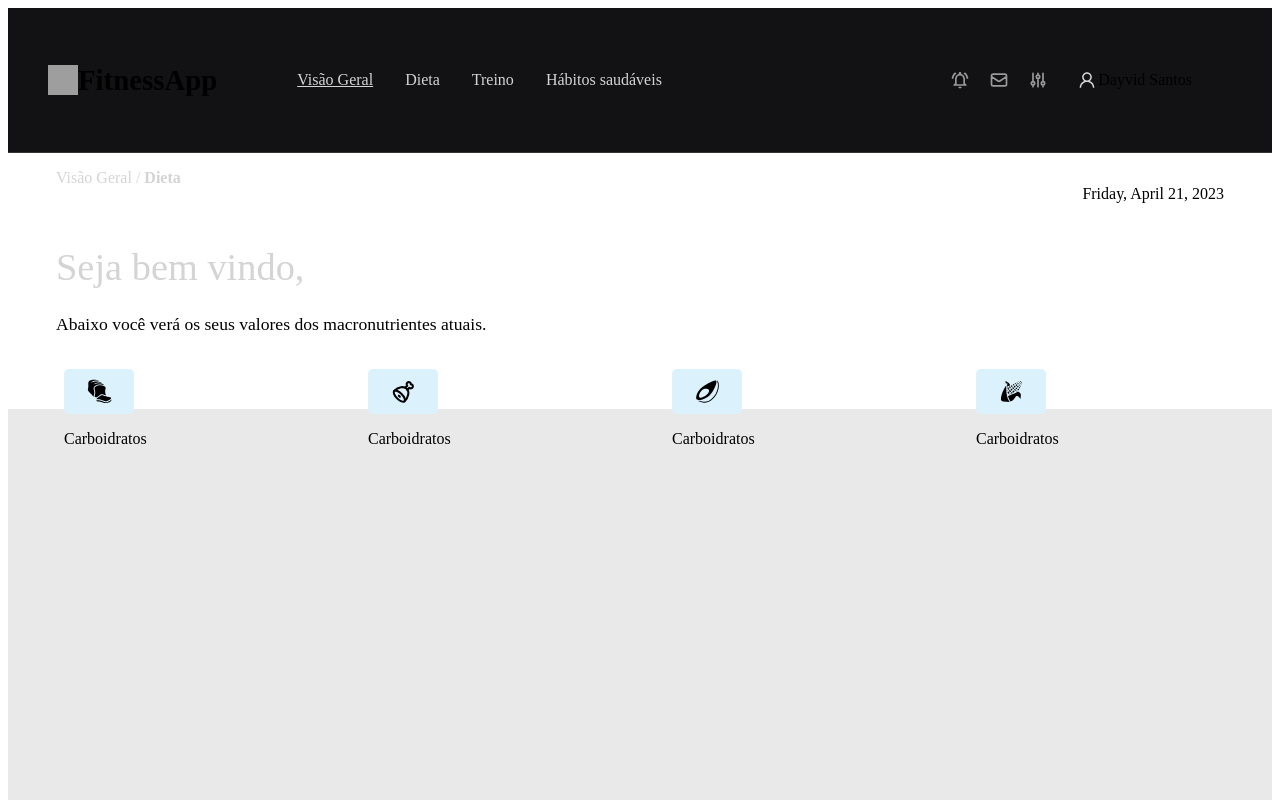
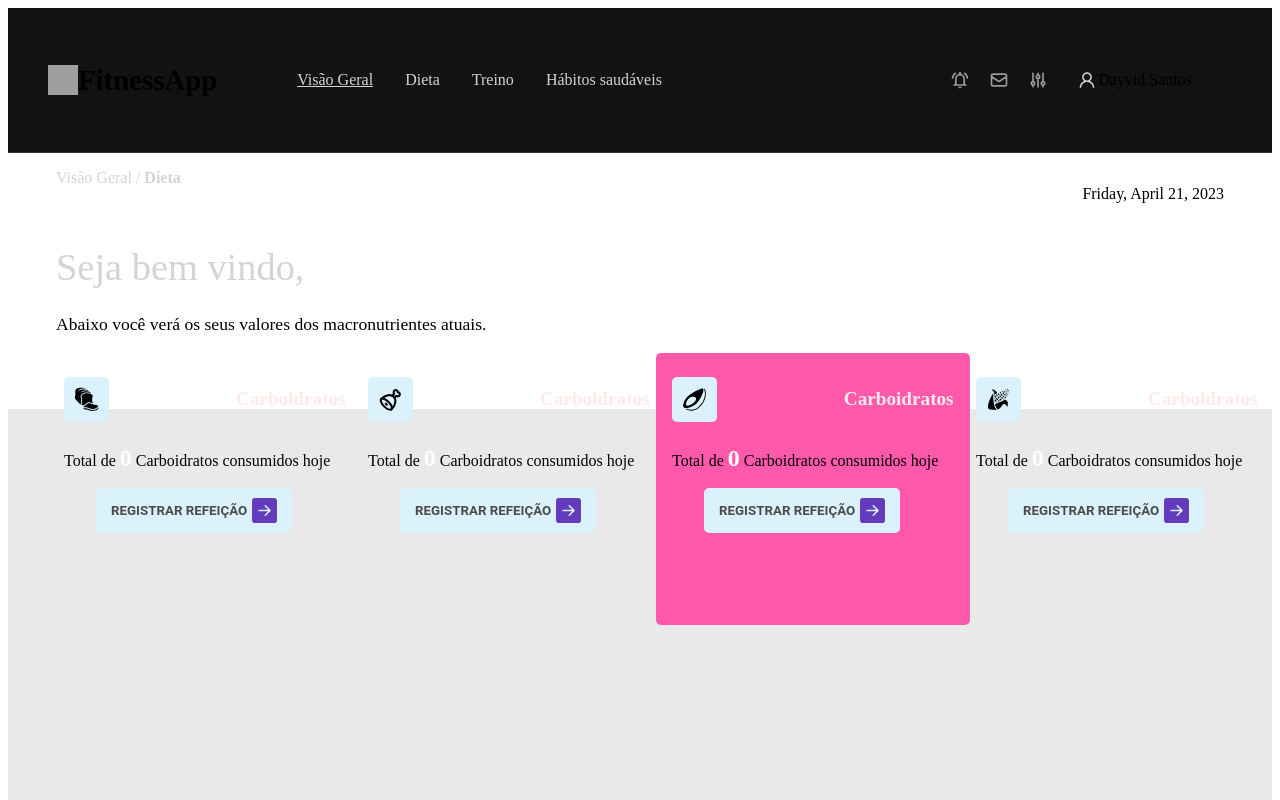
Before and after one commit to dayvid-s/FitnessApp, a Next.js app: page /Home/Index in a window 1280 px wide. Shown: the top 800 px of the page. Built offline with nearby package versions, Linux system fonts and the light colour scheme; grey boxes are pictures that could not be loaded.

Commit message:
added more features at nutrients info component

```diff
--- a/next.config.js
+++ b/next.config.js
@@ -2,7 +2,7 @@
 const nextConfig = {
   experimental: {
     appDir: true,
-    reactStrictMode: true,
+    reactStrictMode: false,
     compiler: {
       // Enables the styled-components SWC transform
       styledComponents: true
--- a/src/components/NutrientsInfo/index.tsx
+++ b/src/components/NutrientsInfo/index.tsx
@@ -1,10 +1,13 @@
 import { IconType } from "react-icons/lib"
 import {
   Container,
-  IconWrapper
+  IconWrapper,
+  MacroNutrientsWrapper,
+  RegisterMealButton,
+  TotalNutrientsArea
 } from "./styles"
 import React from "react"
-
+import {BsFillArrowRightSquareFill} from "react-icons/bs"
 
 
 export interface InutrientsInfoProps {
@@ -20,13 +23,26 @@ export function NutrientsInfo ({
 
 
   return(
-    <Container type={type}  >
-      <IconWrapper type={type} >
+    <Container type={type} >
+      <MacroNutrientsWrapper>
 
-        {React.createElement(Icon)}
-      </IconWrapper>
+        <IconWrapper type={type} >
 
-      <p>Carboidratos</p>
+          {React.createElement(Icon)}
+        </IconWrapper>
+
+        <p>Carboidratos</p>
+      </MacroNutrientsWrapper>
+
+      <TotalNutrientsArea>
+        <p>Total de <strong>0</strong> Carboidratos consumidos hoje</p>
+
+        <RegisterMealButton>REGISTRAR REFEIÇÃO
+
+          <BsFillArrowRightSquareFill/>
+        </RegisterMealButton>
+      </TotalNutrientsArea>
+      {/* 0 carboidratos hoje, registrar refeição pique botao #DBF2FD*/}
     </Container>
   )
 }
--- a/src/components/NutrientsInfo/styles.ts
+++ b/src/components/NutrientsInfo/styles.ts
@@ -9,6 +9,15 @@ export interface IconWrapperProps {
 
 
 export const Container = styled.div<ConteinerProps>`
+    /* display: flex;
+    flex-direction: row; */
+    height: 30vh;
+    width: 22vw;
+    margin-top: -3.5rem;
+    position:absolute;
+    border-radius:5px;
+    padding:1rem;
+
     ${({type})=> (type == "carb")&& css`
     background-color: var(--blue-light)`};
 
@@ -17,27 +26,29 @@ export const Container = styled.div<ConteinerProps>`
     margin-left:19rem`};
 
     ${({type})=> (type == "fat")&& css`
-    background-color: var(--orange-light);
+    background-color: var(--text-body);
+    background-color: #ff59ac;
     margin-left:38rem;`};
 
     ${({type})=> (type == "fiber")&& css`
     background-color: var(--green);
     margin-left:57rem;`};
 
-    height: 30vh;
-    width: 22vw;
-    margin-top: -3.5rem;
-    position:absolute;
-    border-radius:5px;
-    padding:1rem;
-
-    p{
-        color: var(--gray-light);
-
-    }
 
 
     `
+export const MacroNutrientsWrapper = styled.div`
+    display: flex;
+    flex-direction: row;
+    align-items:center;
+    p{
+        color: #ffeaea;
+        margin-left: auto;
+        font-size: 1.20rem;
+        font-weight:600;
+    }
+
+`
 export const IconWrapper = styled.div<IconWrapperProps>`
     padding:10px;
     max-width: 50px;
@@ -45,23 +56,39 @@ export const IconWrapper = styled.div<IconWrapperProps>`
     display: flex;
     align-items: center;
     justify-content: center;
-/*
-    ${({type})=> (type == "carb")&& css`
-    background-color: var(--blue-light)`};
-
-    ${({type})=> (type == "protein")&& css`
-    background-color: var(--text-title)`};
-
-    ${({type})=> (type == "fat")&& css`
-    background-color: var(--orange-light)`};
-
-    ${({type})=> (type == "fiber")&& css`
-    background-color: var(--green)`};
- */
-
     background-color: #DBF2FD;
     svg{
         width: 25px;
         height:25px;
     }
 `
+export const TotalNutrientsArea = styled.div`
+    margin-top: 0.5;
+    strong{
+        font-size: 1.5rem;
+        color:#ffffff;
+    }
+`
+
+export const RegisterMealButton = styled.button`
+    display:flex;
+    align-items: center;
+    margin-top:1rem;
+    margin-left: 2rem;
+    background-color:#DBF2FD;
+    font-family: roboto;
+    font-weight:600;
+    color:var(--text-title4fffff);
+    color:#4b4b4b;
+    padding: 10px 15px 10px;
+    border-radius:5px;
+    border: none;
+
+    svg{
+        margin-left:5px;
+        color:#633BBC;
+        width: 25px;
+        height:25px;
+
+    }
+`
```
